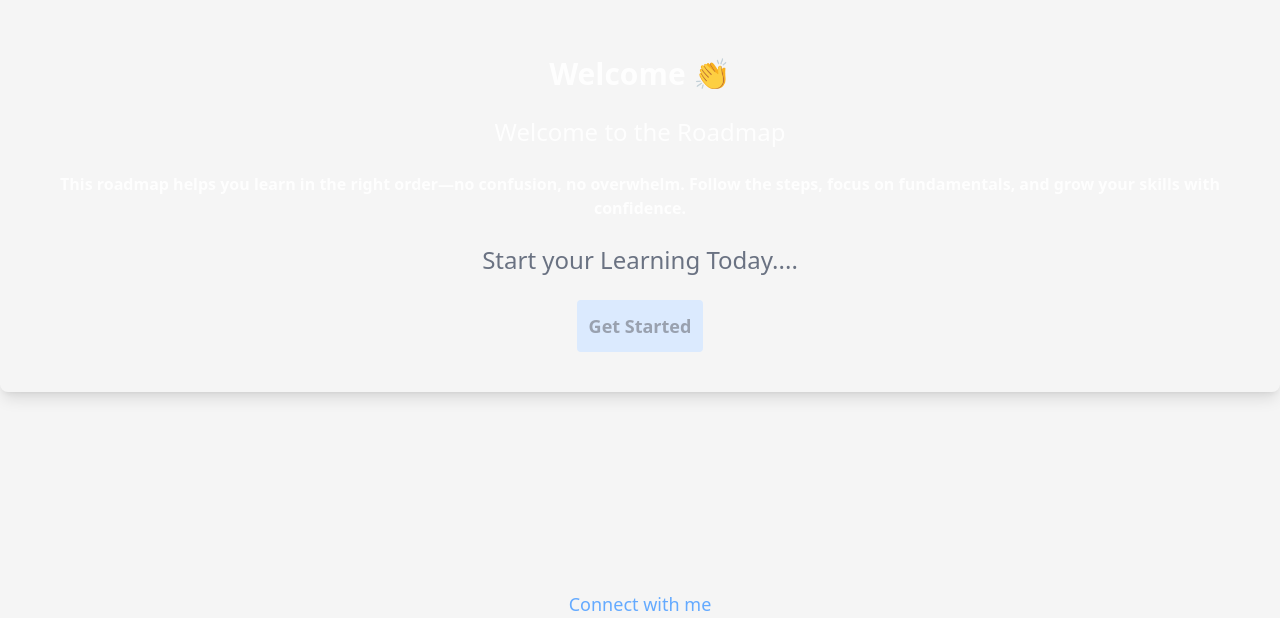
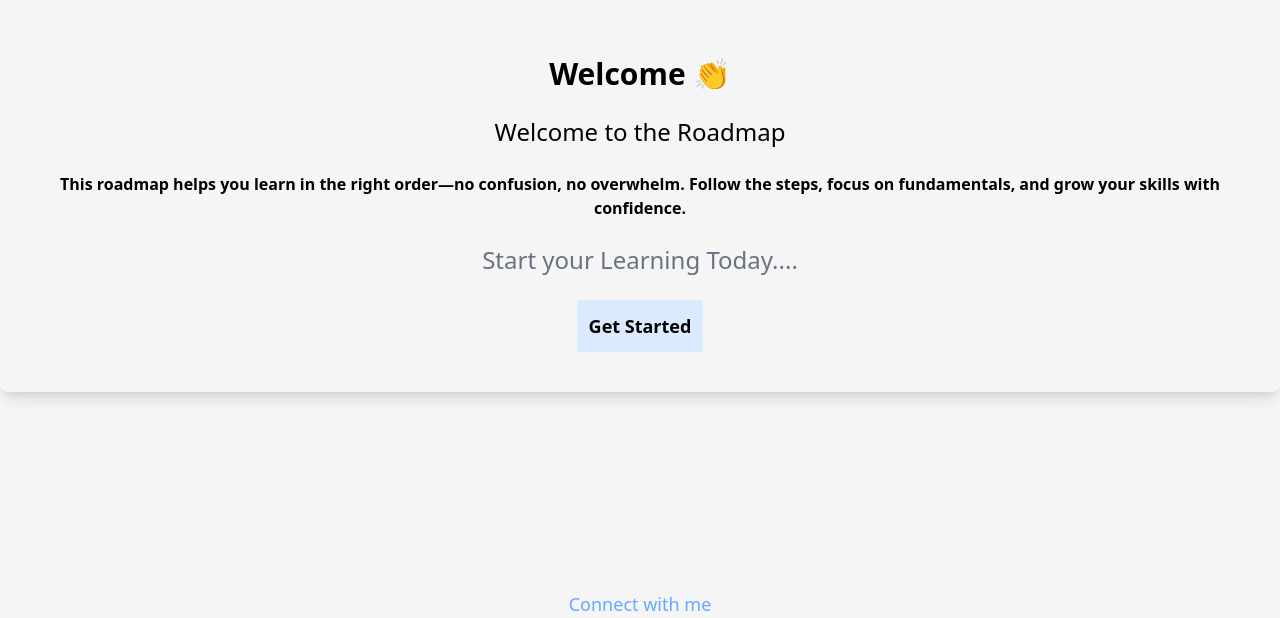
Before and after one commit to nikhil-tiwari1419/Roadmap, a React (Vite) app: page / in a window 1280 px wide. Shown: the part 182-800 px from the top of the page. Built offline with nearby package versions, Linux system fonts and the light colour scheme.

Commit message:
adding lazy loding

```diff
--- a/src/App.jsx
+++ b/src/App.jsx
@@ -1,19 +1,23 @@
-import React from 'react'
+import React, { Suspense } from 'react'
 import { Routes, Route } from "react-router-dom";
-import Welcome from './Pages/Welcome';
-import Home from './Pages/Home';
-import FullStack from './Pages/FullStack';
-import Web3 from './Pages/Web3';
-import Dsa from './Pages/Dsa';
-import Git from './Pages/Git';
-import Devops from './Pages/Devops';
-import AI from './Pages/AI';
 import { Toaster } from 'react-hot-toast';
 import { ThemeProvider } from './Context/Theme';
+import Pageloader from './Components/Pageloader';
+
+const Welcome = React.lazy(() => import('./Pages/Welcome'));
+const Home = React.lazy(() => import('./Pages/Home'));
+const FullStack = React.lazy(() => import('./Pages/FullStack'));
+const Web3 = React.lazy(() => import('./Pages/Web3'));
+const Dsa = React.lazy(() => import('./Pages/Dsa'));
+const Devops = React.lazy(() => import('./Pages/Devops'));
+const Git = React.lazy(() => import('./Pages/Git'));
+const AI = React.lazy(() => import('./Pages/AI'));
+
 function App() {
   return (
 
     <ThemeProvider>
+      <Suspense fallback={<Pageloader />}>
         <Toaster
           position="top-center"
           reverseOrder={false}
@@ -28,6 +32,7 @@ function App() {
           <Route path='/Devops' element={<Devops />} />
           <Route path='/AI' element={<AI />} />
         </Routes>
+      </Suspense>
     </ThemeProvider>
 
   )
--- a/src/Components/Navbar.jsx
+++ b/src/Components/Navbar.jsx
@@ -54,7 +54,7 @@ function Navbar() {
                 </nav>
 
                 {/* Right — Theme toggle + Hamburger */}
-                <div className='flex items-center gap-3'>  {/* ❌ was item-center — typo */}
+                <div className='flex gap-3'>
                     <button
                         onClick={toggleTheme}
                         className={`cursor-pointer p-2 rounded-lg transition-colors
--- /dev/null
+++ b/src/Components/Pageloader.jsx
@@ -0,0 +1,13 @@
+import React from 'react'
+import { useTheme } from '../Context/Theme'
+
+function Pageloader() {
+    const {theme}= useTheme();
+    return (
+        <div className={`min-h-screen text-3xl flex items-center justify-center ${theme === "dark" ? "bg-gray-800 text-white":"text-blue-500 bg-gray-100"}`}>
+            LOading page ................
+        </div>
+    )
+}
+
+export default Pageloader
--- a/src/Pages/Web3.jsx
+++ b/src/Pages/Web3.jsx
@@ -1,13 +1,16 @@
 import React from 'react'
 import Navbar from '../Components/Navbar'
 import Footer from '../Components/Footer'
+import { useTheme } from '../Context/Theme';
+
 function Web3() {
+  const { theme } = useTheme();
   return (
     <>
-      <Navbar/>
-    <div className='bg min-h-screen pt-20 px-4'>
-      <p className='text-black'> hello from Web3 page </p>
-      <Footer/>
+      <Navbar />
+      <div className={`'bg min-h-screen pt-20 px-4 ${theme === 'dark' ? "bg-gray-900 text-white" : "text-black grid-bg"}`}>
+        <p className='text-black'> hello from Web3 page </p>
+        <Footer />
       </div>
     </>
   )
--- a/src/Pages/Welcome.jsx
+++ b/src/Pages/Welcome.jsx
@@ -1,13 +1,13 @@
 import React from 'react'
 import { useNavigate } from 'react-router-dom'
-
+import { useTheme } from '../Context/Theme';
 
 function Welcome() {
   const direction = useNavigate();
-
+  const { theme } = useTheme();
   return (
     <div
-      className=' bg min-h-screen mx-auto items-center flex-col flex '
+      className={`bg min-h-screen mx-auto items-center flex-col flex  ${theme === "dark"? "bg-gray-800 text-white":"text-black"}`}
     >
       <div className='flex-1 flex items-center justify-center'>
         <div className=' p-10 rounded-lg shadow-lg gap-6 items-center flex flex-col'>
@@ -21,13 +21,13 @@ function Welcome() {
           </p>
           <button
             onClick={() => direction("/Home")}
-            className='cursor-pointer text-lg p-3 border font-bold bg-blue-100 border-none hover:bg-blue-200 rounded hover:text-black text-gray-400'
+            className='cursor-pointer text-lg p-3 border font-bold bg-blue-100 border-none hover:bg-blue-200 rounded hover:text-black text-black'
           >
             Get Started
           </button>
         </div>
       </div>
-      <footer className='bottom-0  text-black text-center w-full text-lg hover:text-blue-500 flex flex-col justify-center'>
+      <footer className='bottom-0  text-center w-full text-lg hover:text-blue-500 flex flex-col justify-center'>
         <a href="http://linkedin.com/in/nikhil-tiwari-53743b339">Connect with me </a>
       </footer>
     </div>
```
Also changed, not shown: src/index.css (+0 -26 lines). Lines whose indentation alone changed are shown as unchanged.
